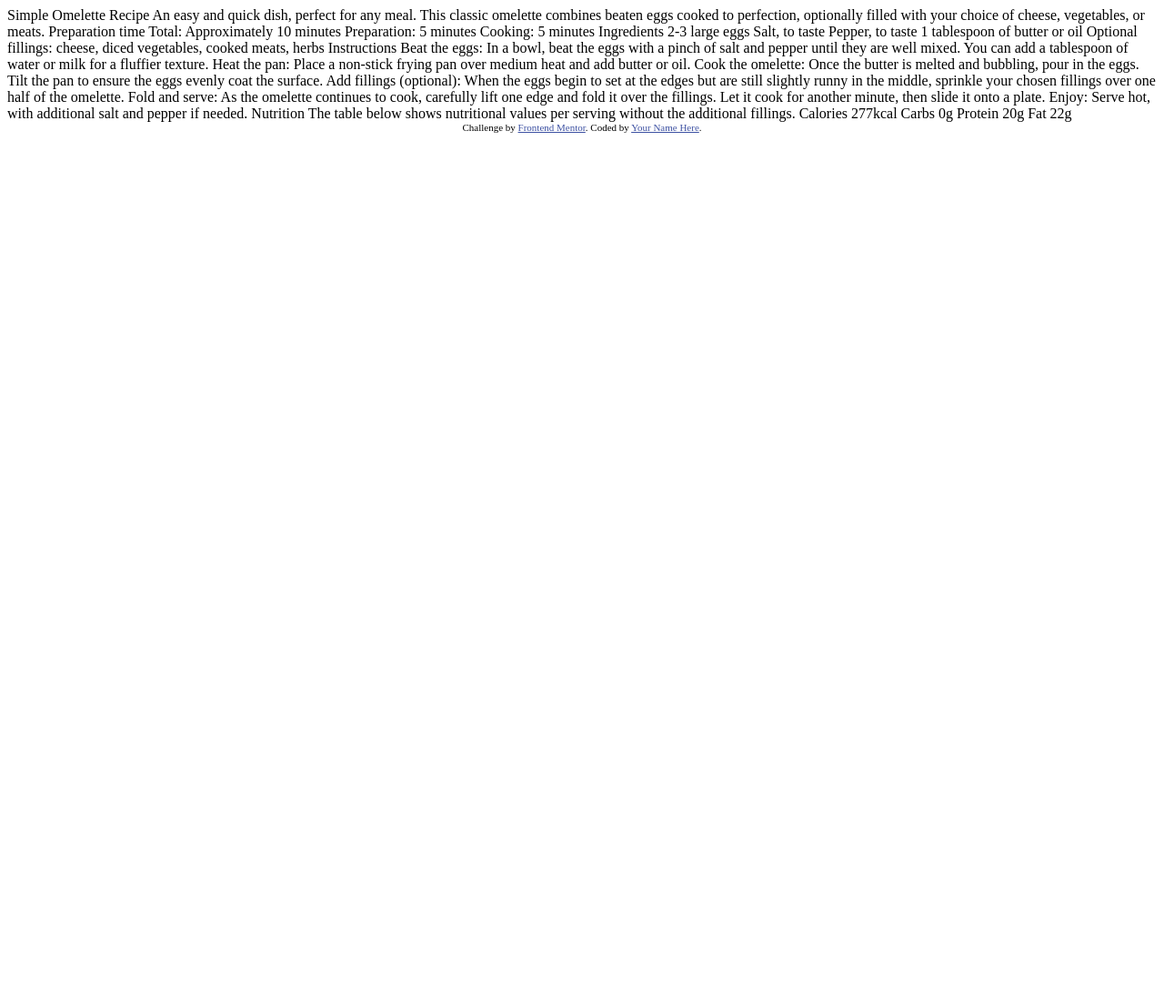
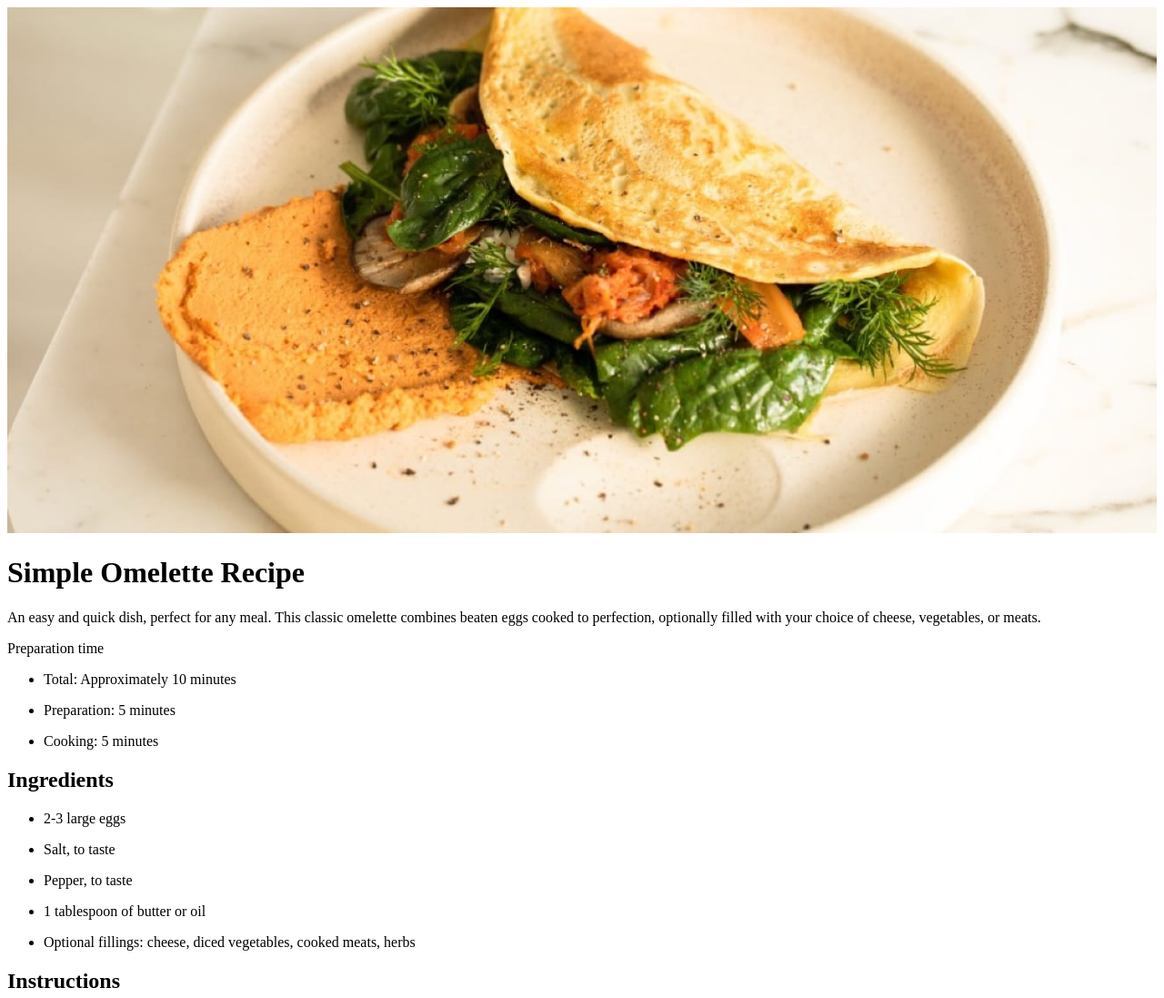
Before and after one commit to ronitzdev/recipe-page, a plain HTML site: page index.html in a window 1280 px wide. Shown: the top 1097 px of the page at 91% size. Before the commit the page ends 800 px from the top, so only its background shows below. Drawn offline with Linux system fonts and the light colour scheme.

Commit message:
fix: structure

```diff
--- a/index.html
+++ b/index.html
@@ -1,77 +1,139 @@
 <!DOCTYPE html>
 <html lang="en">
-<head>
-  <meta charset="UTF-8">
-  <meta name="viewport" content="width=device-width, initial-scale=1.0"> <!-- displays site properly based on user's device -->
+  <head>
+    <meta charset="UTF-8" />
+    <meta name="viewport" content="width=device-width, initial-scale=1.0" />
+    <!-- displays site properly based on user's device -->
+    <link
+      rel="icon"
+      type="image/png"
+      sizes="32x32"
+      href="./assets/images/favicon-32x32.png"
+    />
+    <title>Frontend Mentor | Recipe page</title>
+  </head>
 
-  <link rel="icon" type="image/png" sizes="32x32" href="./assets/images/favicon-32x32.png">
+  <body>
+    <img
+      src="./assets/images/image-omelette.jpeg"
+      alt="image omelette"
+      width="100%"
+    />
 
-  <title>Frontend Mentor | Recipe page</title>
+    <h1 id="title">Simple Omelette Recipe</h1>
 
-  <!-- Feel free to remove these styles or customise in your own stylesheet 👍 -->
-  <style>
-    .attribution { font-size: 11px; text-align: center; }
-    .attribution a { color: hsl(228, 45%, 44%); }
-  </style>
-</head>
-<body>
+    <p>
+      An easy and quick dish, perfect for any meal. This classic omelette
+      combines beaten eggs cooked to perfection, optionally filled with your
+      choice of cheese, vegetables, or meats.
+    </p>
 
-  Simple Omelette Recipe
+    <span>Preparation time</span>
 
-  An easy and quick dish, perfect for any meal. This classic omelette combines beaten eggs cooked
-  to perfection, optionally filled with your choice of cheese, vegetables, or meats.
+    <ul>
+      <li>
+        <p><span>Total: </span>Approximately 10 minutes</p>
+      </li>
+      <li>
+        <p><span>Preparation: </span>5 minutes</p>
+      </li>
+      <li>
+        <p><span>Cooking: </span>5 minutes</p>
+      </li>
+    </ul>
 
-  Preparation time
+    <h2>Ingredients</h2>
 
-  Total: Approximately 10 minutes
-  Preparation: 5 minutes
-  Cooking: 5 minutes
+    <ul>
+      <li>
+        <p>2-3 large eggs</p>
+      </li>
+      <li>
+        <p>Salt, to taste</p>
+      </li>
+      <li>
+        <p>Pepper, to taste</p>
+      </li>
+      <li>
+        <p>1 tablespoon of butter or oil</p>
+      </li>
+      <li>
+        <p>Optional fillings: cheese, diced vegetables, cooked meats, herbs</p>
+      </li>
+    </ul>
 
-  Ingredients
+    <h2>Instructions</h2>
 
-  2-3 large eggs
-  Salt, to taste
-  Pepper, to taste
-  1 tablespoon of butter or oil
-  Optional fillings: cheese, diced vegetables, cooked meats, herbs
+    <hr />
+    <ol>
+      <li>
+        <p>
+          <span>Beat the eggs:</span>In a bowl, beat the eggs with a pinch of
+          salt and pepper until they are well mixed. You can add a tablespoon of
+          water or milk for a fluffier texture.
+        </p>
+      </li>
+      <li>
+        <p>
+          <span>Heat the pan: </span>Place a non-stick frying pan over medium
+          heat and add butter or oil.
+        </p>
+      </li>
+      <li>
+        <p>
+          <span>Cook the omelette: </span>Once the butter is melted and
+          bubbling, pour in the eggs. Tilt the pan to ensure the eggs evenly
+          coat the surface.
+        </p>
+      </li>
+      <li>
+        <p>
+          <span>Add fillings (optional): </span>When the eggs begin to set at
+          the edges but are still slightly runny in the middle, sprinkle your
+          chosen fillings over one half of the omelette.
+        </p>
+      </li>
+      <li>
+        <p>
+          <span>Fold and serve: </span>As the omelette continues to cook,
+          carefully lift one edge and fold it over the fillings. Let it cook for
+          another minute, then slide it onto a plate.
+        </p>
+      </li>
+      <li>
+        <p>
+          <span>Enjoy: </span>Serve hot, with additional salt and pepper if
+          needed.
+        </p>
+      </li>
+    </ol>
 
-  Instructions
+    <hr />
 
-  Beat the eggs: In a bowl, beat the eggs with a pinch of salt and pepper until they are well mixed.
-  You can add a tablespoon of water or milk for a fluffier texture.
+    <h2>Nutrition</h2>
 
-  Heat the pan: Place a non-stick frying pan over medium heat and add butter or oil.
+    <p>
+      The table below shows nutritional values per serving without the
+      additional fillings.
+    </p>
 
-  Cook the omelette: Once the butter is melted and bubbling, pour in the eggs. Tilt the pan to ensure
-  the eggs evenly coat the surface.
-
-  Add fillings (optional): When the eggs begin to set at the edges but are still slightly runny in the
-  middle, sprinkle your chosen fillings over one half of the omelette.
-
-  Fold and serve: As the omelette continues to cook, carefully lift one edge and fold it over the
-  fillings. Let it cook for another minute, then slide it onto a plate.
-
-  Enjoy: Serve hot, with additional salt and pepper if needed.
-
-  Nutrition
-
-  The table below shows nutritional values per serving without the additional fillings.
-
-  Calories
-  277kcal
-
-  Carbs
-  0g
-
-  Protein
-  20g
-
-  Fat
-  22g
-
-  <div class="attribution">
-    Challenge by <a href="https://www.frontendmentor.io?ref=challenge" target="_blank">Frontend Mentor</a>.
-    Coded by <a href="#">Your Name Here</a>.
-  </div>
-</body>
+    <table>
+      <tr>
+        <td>Calories</td>
+        <td>277kcal</td>
+      </tr>
+      <tr>
+        <td>Carbs</td>
+        <td>0g</td>
+      </tr>
+      <tr>
+        <td>Protein</td>
+        <td>20g</td>
+      </tr>
+      <tr>
+        <td>Fat</td>
+        <td>22g</td>
+      </tr>
+    </table>
+  </body>
 </html>
```
